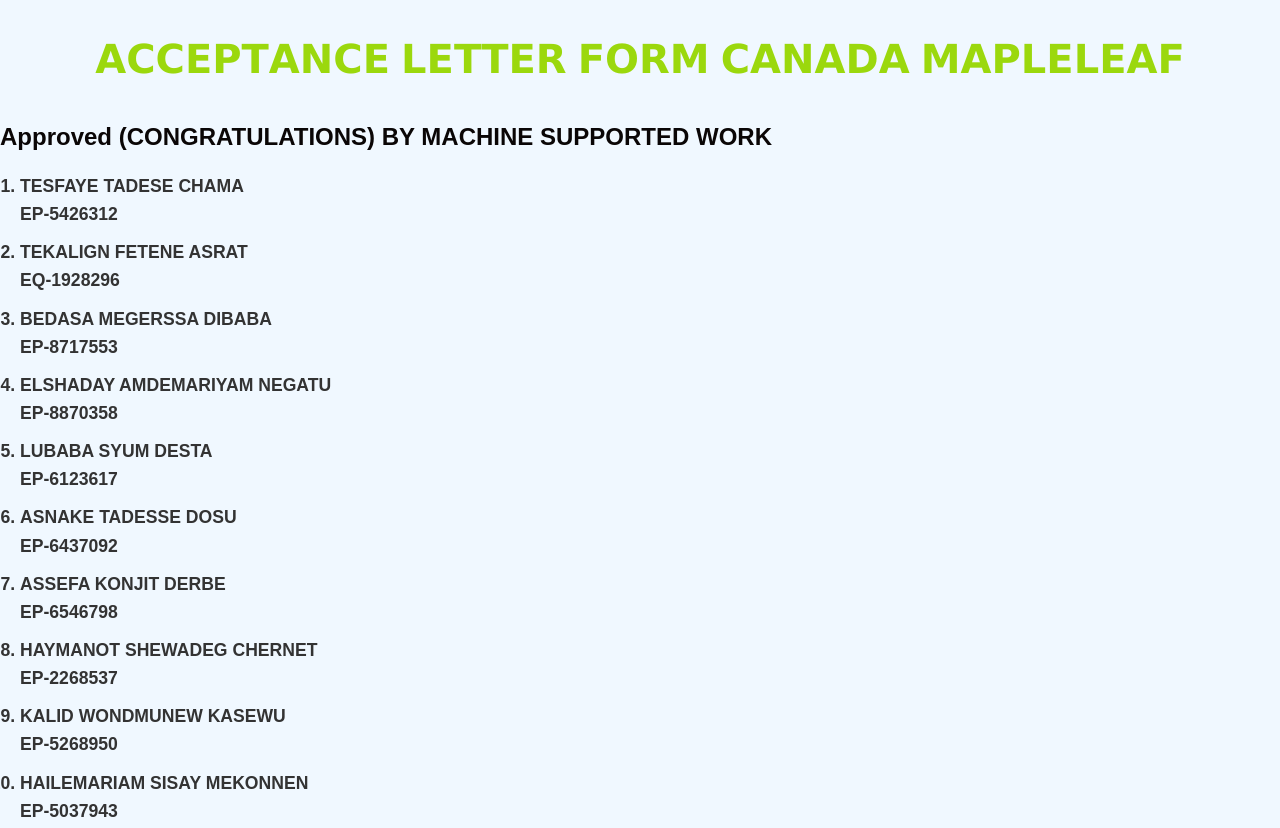
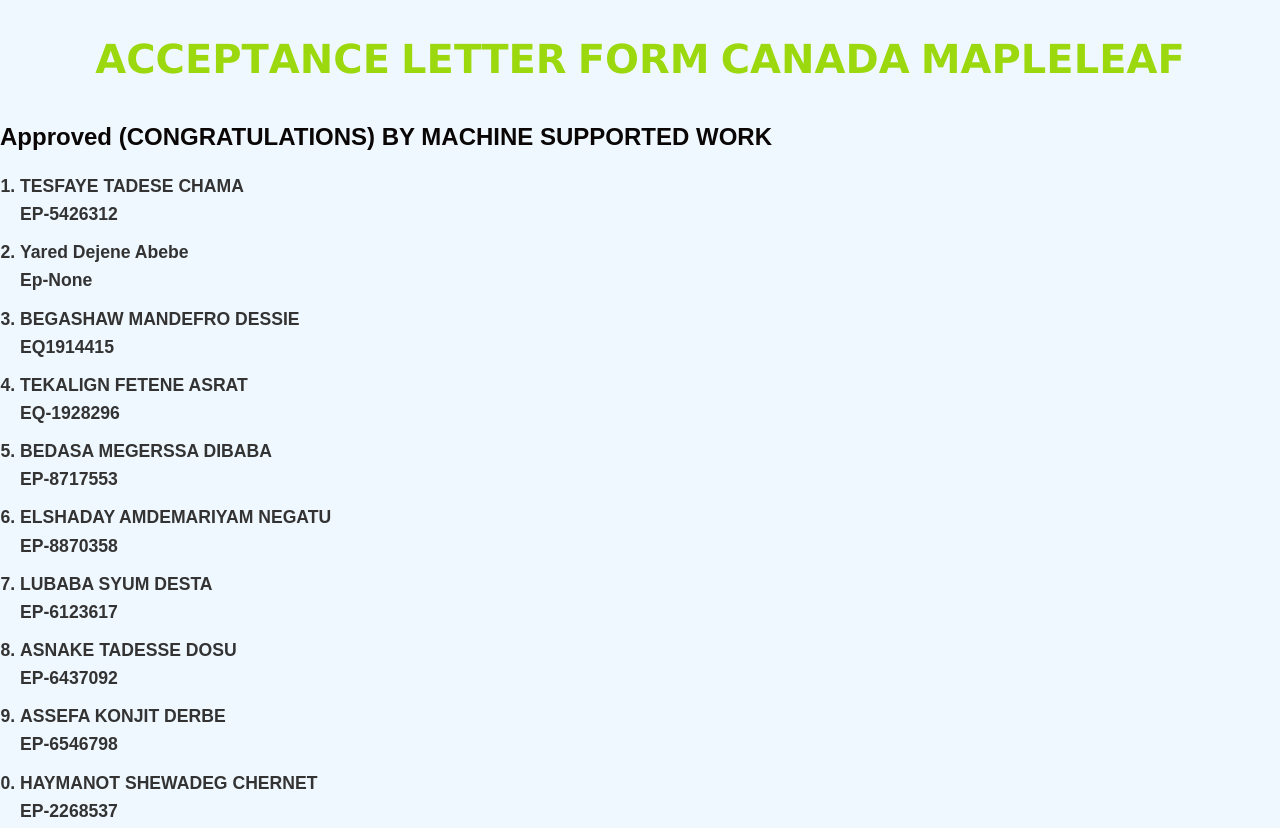
Before and after one commit to Yar843/Acceptance-letter-, a plain HTML site: page index.html in a window 1280 px wide. Shown: the top 828 px of the page. Drawn offline with Linux system fonts and the light colour scheme.

Commit message:
Update index.html

```diff
--- a/index.html
+++ b/index.html
@@ -163,6 +163,19 @@
         <ol>
             <li>TESFAYE TADESE CHAMA <br>
                 EP-5426312</li>
+
+
+<li>Yared Dejene Abebe <br>
+Ep-None</li>
+
+  <li> BEGASHAW MANDEFRO DESSIE
+<br>
+EQ1914415</li>
+
+
+
+
+
 <li>    TEKALIGN FETENE ASRAT
   <br>
                 EQ-1928296 </li>
```
